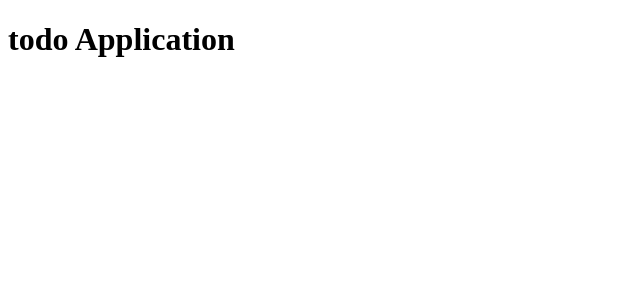
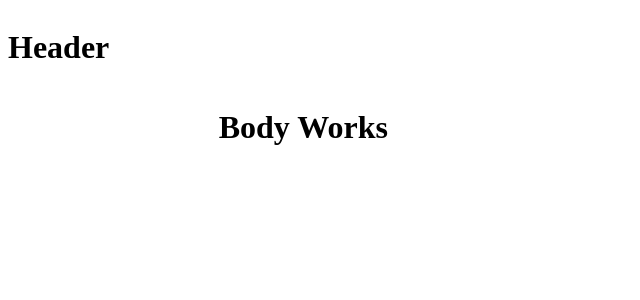
Before and after one commit to Buetze/TodoApp, a React (Create React App) app: page / in a window 1280 px wide. Shown: the top 300 px of the page, without its empty margins (0-640 px from the left). Built offline with nearby package versions, Linux system fonts and the light colour scheme.

Commit message:
basic layout

```diff
--- a/src/TodoApp.tsx
+++ b/src/TodoApp.tsx
@@ -1,11 +1,15 @@
 import React from 'react';
+import AppLayout from './component/application/AppLayout'
+import TodoHeader from './component/todo/TodoHeader'
+import TodoBody from './component/todo/TodoBody'
 
 function TodoApp() {
   return (
     <React.Fragment>
-      <h1>
-        todo Application
-      </h1>
+      <AppLayout
+        header={<TodoHeader />}
+        body={<TodoBody />}
+      />
     </React.Fragment>
   );
 }
```
Also changed, not shown: src/component/application/test.tsx (added).
